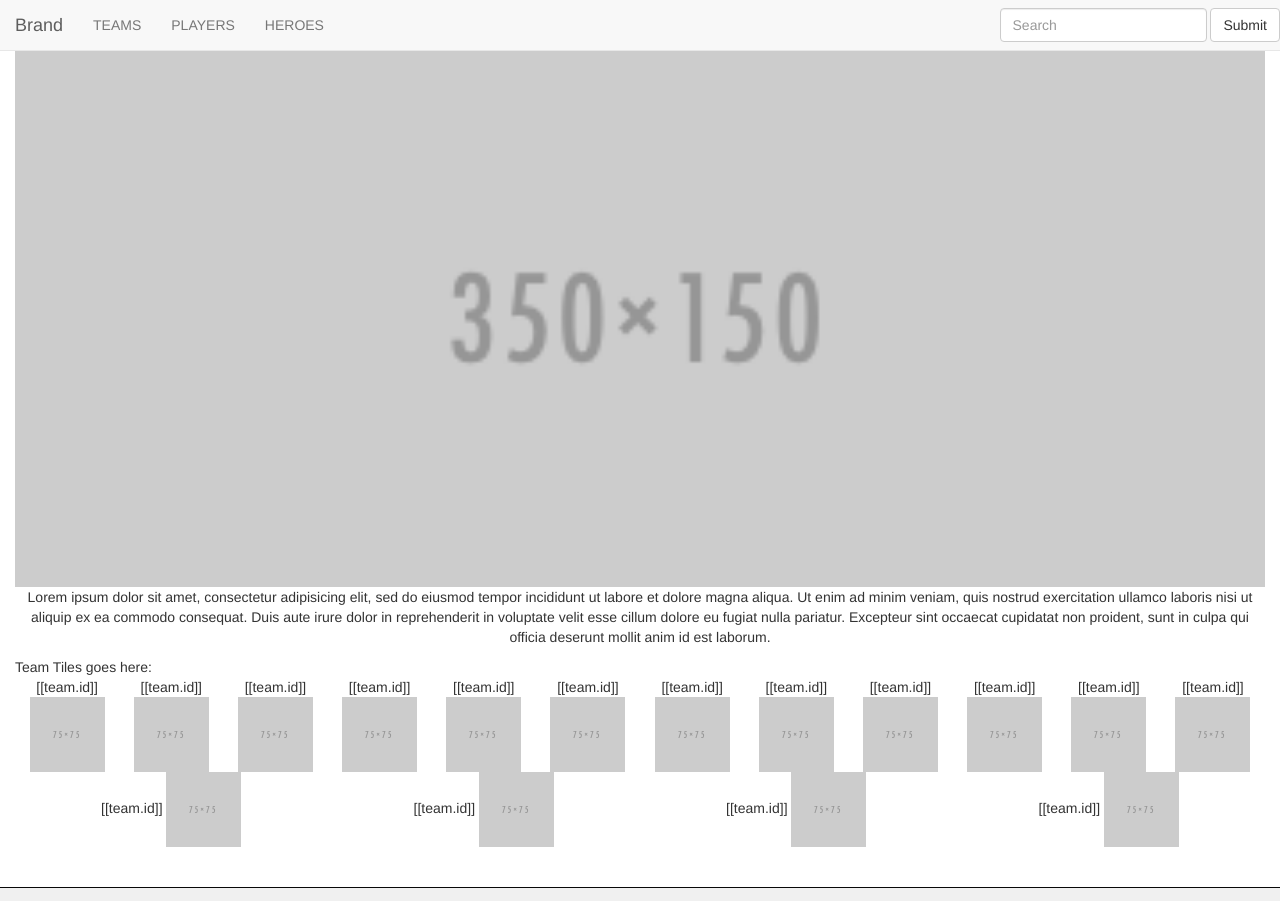
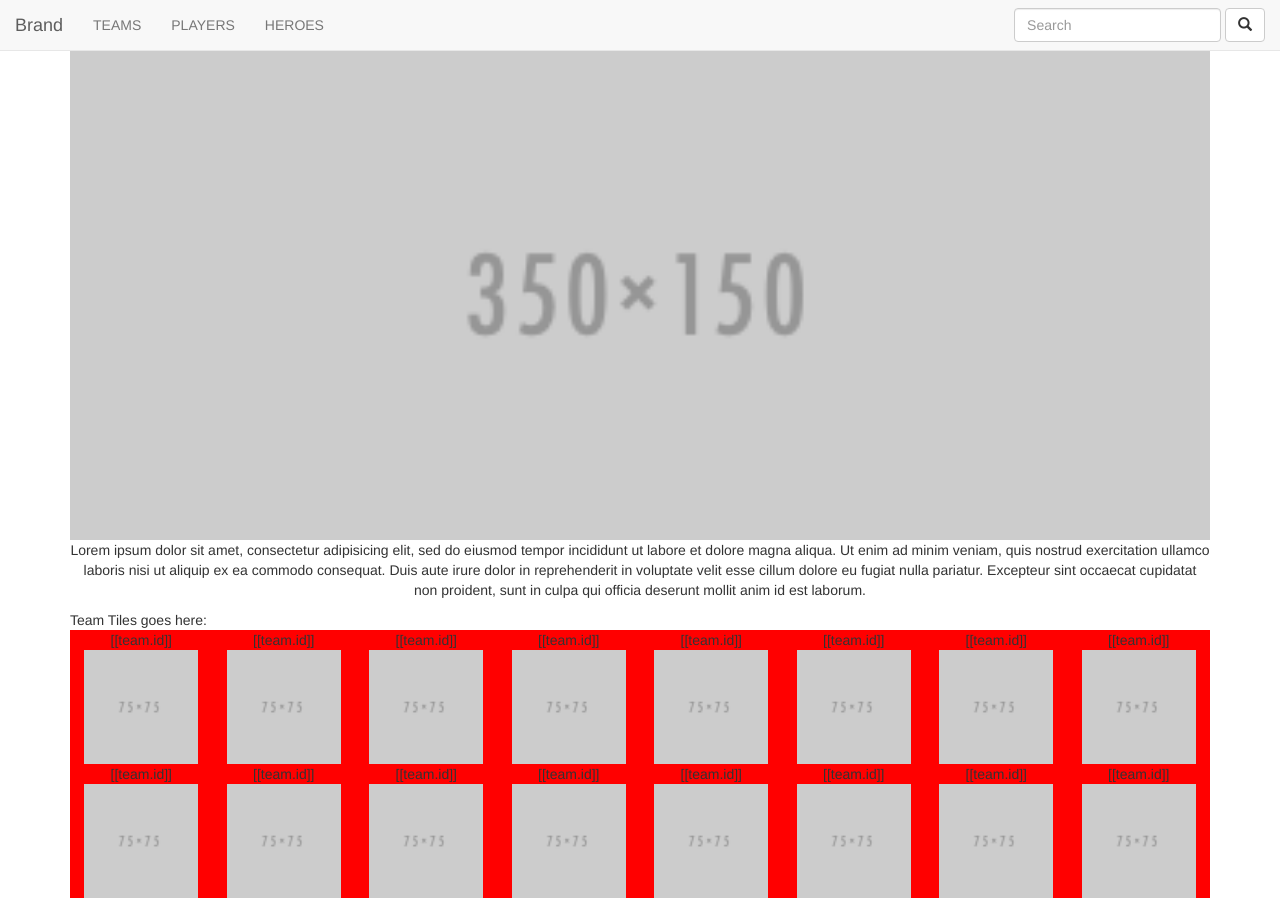
Before and after one commit to luis-puhl/international-polymer, a website: page vanilla/index.html in a window 1280 px wide. Shown: the top 901 px of the page. Drawn offline with nearby package versions, Linux system fonts and the light colour scheme.

Commit message:
[vanilla] Happy with the team tile grid.

```diff
--- /dev/null
+++ b/vanilla/css/home-teams-tiles.css
@@ -0,0 +1,58 @@
+
+.team-tiles-container, .team-tiles, .team-tile{
+	display: flex;
+	justify-content: space-around;
+	text-align: center;
+}
+
+.team-tiles-container{
+	background-color: blue;
+}
+
+.team-tiles {
+	background-color: green;
+	flex-direction: row;
+	flex-wrap: wrap;
+}
+.team-tile{
+	background-color: red;
+	display: block;
+	width: 100%;
+	min-width: 75px;
+	max-width: 250px;
+}
+.team-tile span {
+	display: block;
+}
+
+/*
+2 linhas e 8 colunas -> width 800px
+4 linhas e 4 colunas -> width 400px
+8 linhas e 2 colunas -> width 200px
+*/
+
+
+@media (min-width: 320px) and (max-width: 425px) {
+	.team-tile{
+		max-width: calc(100% / 2);
+	}
+}
+@media (min-width: 425px) and (max-width: 992px) {
+	.team-tile{
+		max-width: calc(100% / 4);
+	}
+}
+@media (min-width: 992px) {
+	.team-tile{
+		max-width: calc(100% / 8);
+	}
+}
+
+
+.team-tile-img {
+	max-width: 100%;
+	max-height: 100%;
+	width: 80%;
+	margin: 0 auto;
+	display: block;
+}
--- a/vanilla/main.css
+++ b/vanilla/css/main.css
@@ -5,6 +5,14 @@ html{
 nav.navbar{
 	margin: 0;
 }
+.search-button-alt-text{
+	display: none;
+}
+.search-button:focus .search-button-alt-text{
+	display: inline;
+}
+
+
 .footer{
 	position: relative;
 	padding-top: 20px;
@@ -32,6 +40,7 @@ nav.navbar{
 		width: 100%;
 	}
 }
+
 @media all and (max-width: 500px) {
 	.container-fluid{
 		width: 100%;
@@ -44,24 +53,3 @@ nav.navbar{
 		margin: 0;
 	}
 }
-
-.team-tiles{
-	text-align: center;
-	display: flex;
-	flex-direction: row;
-	justify-content: space-around;
-	flex-wrap: wrap;
-}
-.team-tile{
-	flex: 1 1 auto;
-	width: 100px;
-	transition: width 0.7s ease-out;
-}
-
-team-tile-img {
-	max-width: 100%;
-	max-height: 100%;
-	margin: 0 auto;
-	opacity: 0;
-	transition: 0.5s opacity;
-}
--- a/vanilla/index.html
+++ b/vanilla/index.html
@@ -7,7 +7,8 @@
 	<link rel="manifest" href="/manifest.json">
 
 	<link rel="stylesheet" href="/bower_components/bootstrap/dist/css/bootstrap.css" media="screen" title="no title" charset="utf-8">
-	<link rel="stylesheet" href="main.css" media="screen" title="no title" charset="utf-8">
+	<link rel="stylesheet" href="css/main.css" media="screen" title="no title" charset="utf-8">
+	<link rel="stylesheet" href="css/home-teams-tiles.css" media="screen" title="no title" charset="utf-8">
 
 	<script src="/bower_components/jquery/dist/jquery.min.js"></script>
 	<script src="/bower_components/bootstrap/dist/js/bootstrap.min.js"></script>
@@ -15,6 +16,7 @@
 <body class="fullbleed layout vertical">
 
 	<nav role="navigation" class="navbar navbar-default navbar-static-top">
+		<div class="container-fluid">
 			<!-- Brand and toggle get grouped for better mobile display -->
 			<div class="navbar-header">
 				<button type="button" class="navbar-toggle collapsed"
@@ -43,14 +45,18 @@
 				</ul>
 				<form class="navbar-form navbar-right" role="search">
 					<div class="form-group">
-						<input type="text" class="form-control" placeholder="Search">
+						<input type="text" class="form-control search-box" placeholder="Search">
 					</div>
-					<button type="submit" class="btn btn-default">Submit</button>
+					<button type="submit" class="btn btn-default search-button">
+						<span class="glyphicon glyphicon-search" aria-hidden="true"></span>
+						<span class="search-button-alt-text">search</span>
+					</button>
 				</form>
 			</div>
+		</div> <!-- container-fluid -->
 	</nav>
 
-	<div class="container-fluid">
+	<div class="container">
 		<div class="row">
 			<div class="col-md-12">
 
@@ -76,6 +82,7 @@
 		</p>
 
 		Team Tiles goes here:
+		<div class="team-tiles-container">
 			<div class="team-tiles">
 				<div class="team-tile">
 					<span>[[team.id]]</span>
@@ -143,6 +150,7 @@
 				</div>
 			</div>
 		</div>
+	</div>
 
 	<footer role="navigation" class="footer">
 		<p>&copy; 2015 Company, Inc.</p>
```
Lines whose indentation alone changed are shown as unchanged.
